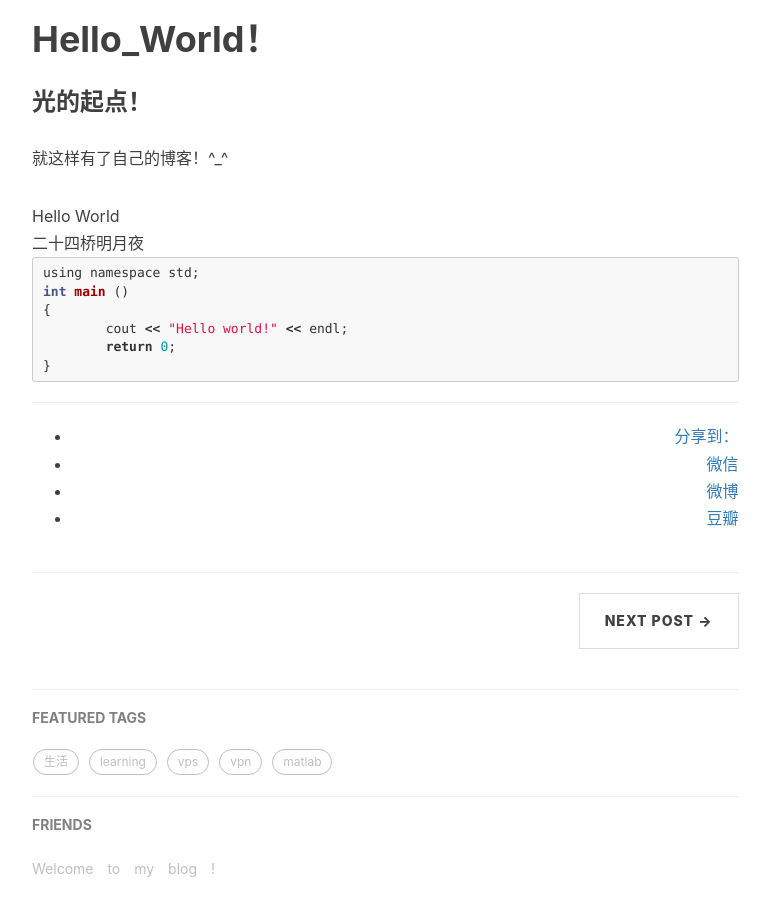
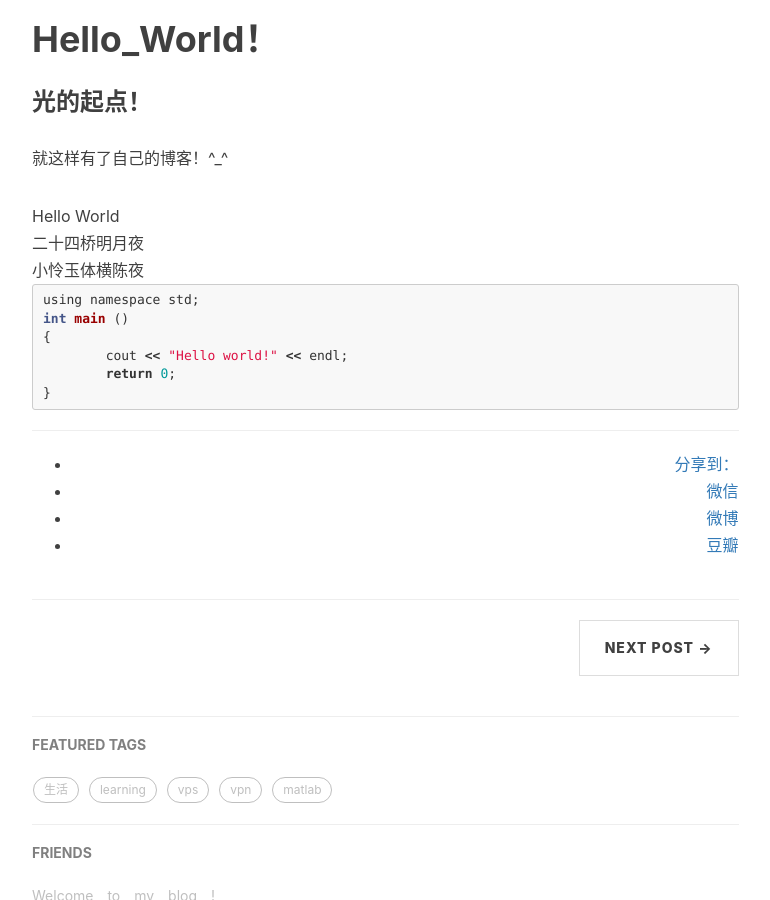
Before and after one commit to dyhube/dyhube.github.io, a Jekyll site: the page built from _posts/2016-05-06-HelloWorld.md, in a window 1280 px wide and 900 px high, scrolled down 553 px. Shown: the whole window, without its empty margins (233-1003 px from the left). Built offline with Jekyll 4.4.1, drawn with Linux system fonts in a browser that asks for light colours; nearby versions of some CDN libraries; comment, search, counter and statistics services are not loaded; a style sheet for code colours, icons or effects is not loaded.

Commit message:
Update 2016-05-06-HelloWorld.md

```diff
--- a/_posts/2016-05-06-HelloWorld.md
+++ b/_posts/2016-05-06-HelloWorld.md
@@ -24,6 +24,9 @@ tags:
 <link href='https://www.hanyi.studio/WebFonts/C3DB971E-443B-4D37-887D-530EE441EB6B/201704/css/42A4208571536B6C.css' rel='stylesheet' type='text/css'/>
 <div class="css42A4208571536B6C">二十四桥明月夜</div>
 
+<link href='https://www.hanyi.studio/WebFonts/C3DB971E-443B-4D37-887D-530EE441EB6B/201704/css/E514A953623F605D.css' rel='stylesheet' type='text/css'/>
+<div class="cssE514A953623F605D">小怜玉体横陈夜</div>
+
 {% highlight c %}
 using namespace std;
 int main ()
```
